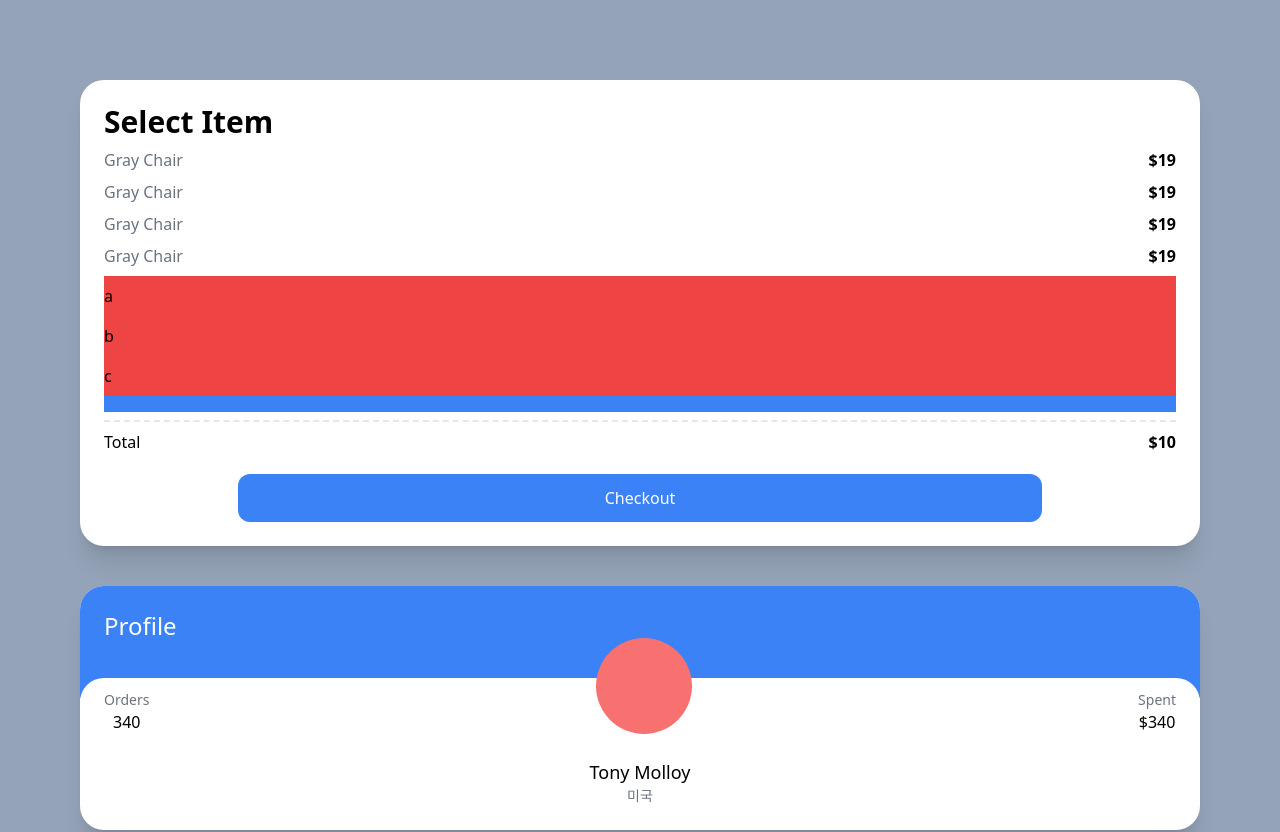
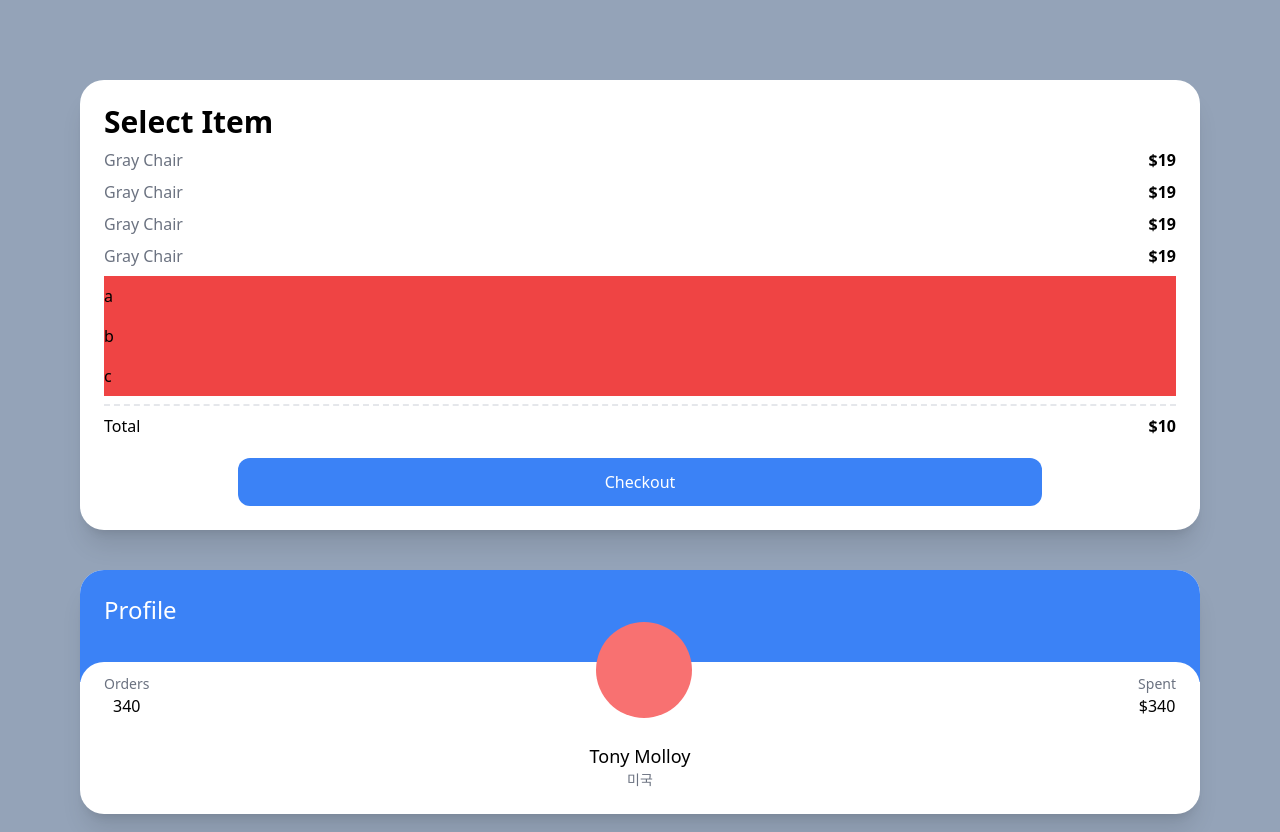
Before and after one commit to blkluv/next_carrot_market, a Next.js app: page / in a window 1280 px wide. Shown: the top 832 px of the page. Built offline with nearby package versions, Linux system fonts and the light colour scheme.

Commit message:
'empty: hidden'으로 빈 item이 있어도 숨길 수 있다.

```diff
--- a/src/pages/index.tsx
+++ b/src/pages/index.tsx
@@ -15,7 +15,7 @@ const Home: NextPage = () => {
         </ul>
         <ul>
           {["a", "b", "c", ""].map((c, i) => (
-            <li className="py-2 bg-red-500 empty:bg-blue-500" key={i}>
+            <li className="py-2 bg-red-500 empty:hidden" key={i}>
               {c}
             </li>
           ))}
```
